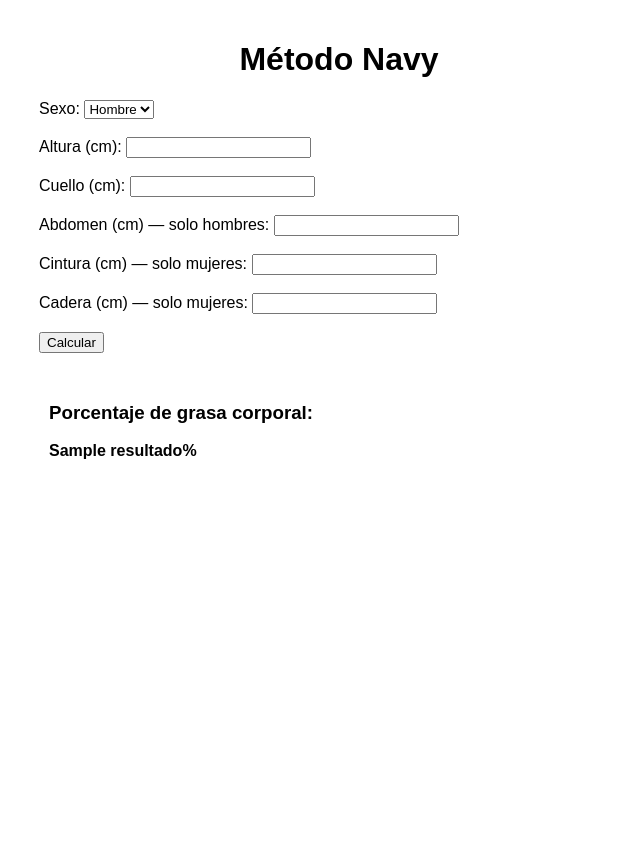
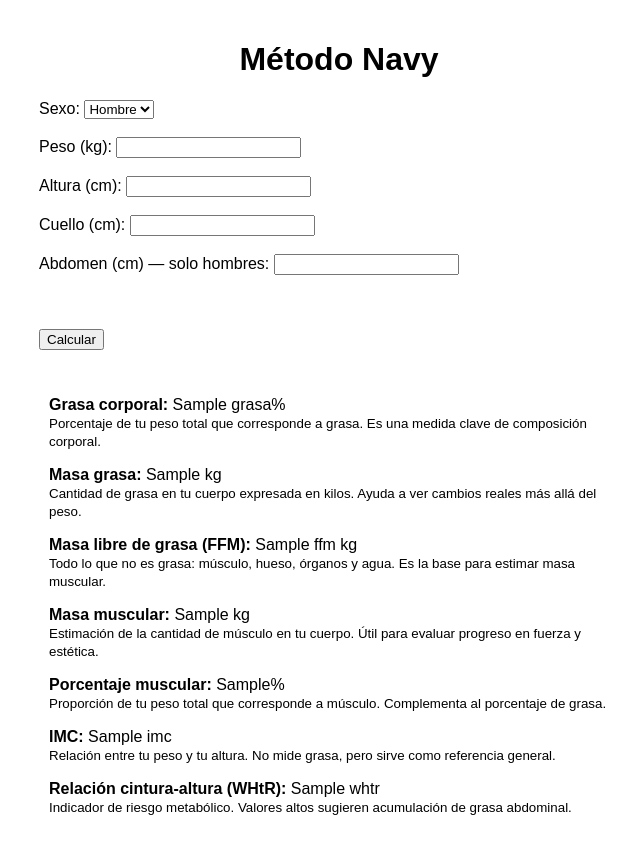
Before and after one commit to Jujuyarath/Nutricalculadora, a Flask app: template templates/index.html in a window 1280 px wide. Shown: the whole page, without its empty margins (301-941 px from the left). Before the commit the page ends 459 px from the top, so only its background shows below. Run offline with Flask 3, Linux system fonts and the light colour scheme; the template is opened without the code that fills it: most values are stand-ins (such as "Sample title", 1, 10 or a date in 2020).

Commit message:
Actualizacion: campos dinamicos segun sexo

```diff
--- a/app.py
+++ b/app.py
@@ -3,12 +3,41 @@ import math
 
 app = Flask(__name__)
 
-def calcular_grasa_navy(sexo, altura, cuello, abdomen=None, cintura=None, cadera=None):
-    if sexo =="M":
-        grasa = 86.010 *math.log10(abdomen - cuello) - 70.041 * math.log10(altura) + 36.76
+def calcular_medidas(sexo, peso, altura, cuello, abdomen=None, cintura=None, cadera=None):
+    #1. calcular % de grasa con formula navy
+    if sexo == "M":
+        grasa = 495 / (1.0324 - 0.19077 * math.log10(abdomen - cuello) + 0.15456 * math.log10(altura)) - 450
     else:
-        grasa = 163.205 * math.log10( cintura + cadera - cuello) - 97.684 * math.log10(altura) - 78.387
-    return grasa
+        grasa = 495 / (1.29579 - 0.35004 * math.log10(cintura + cadera - cuello) + 0.22100 * math.log10(altura)) - 450
+
+    #2. Masa grasa en kg
+    masa_grasa = peso * (grasa / 100)
+
+    #3. Masa libre de grasa (FFM)
+    ffm = peso - masa_grasa
+
+    #4. Masa muscular (estimada)
+    masa_muscular = ffm * 0.52
+
+    #5. % muscular
+    porcentaje_muscular = (masa_muscular / peso) * 100
+
+    #6. IMC
+    imc = peso / ((altura / 100) **2)
+
+    #7. Relacion cintura-alura
+    whtr = (cintura if sexo == "F" else abdomen) / altura
+
+    #8. Regresar todo en un diccionario
+    return {
+        "grasa": grasa,
+        "masa_grasa": masa_grasa,
+        "ffm": ffm,
+        "masa_muscular": masa_muscular,
+        "porcentaje_muscular": porcentaje_muscular,
+        "imc": imc,
+        "whtr": whtr
+    }
 
 @app.route("/", methods=["GET", "POST"])
 def index():
@@ -16,18 +45,17 @@ def index():
 
     if request.method == "POST":
         sexo = request.form["sexo"]
+        peso = float(request.form["peso"])
         altura = float(request.form["altura"])
         cuello = float(request.form["cuello"])
 
         if sexo == "M":
             abdomen =float(request.form["abdomen"])
-            grasa = calcular_grasa_navy(sexo, altura, cuello, abdomen=abdomen)
+            resultado = calcular_medidas(sexo, peso, altura, cuello, abdomen=abdomen)
         else:
             cintura = float(request.form["cintura"])
             cadera = float(request.form["cadera"])
-            grasa = calcular_grasa_navy(sexo, altura, cuello, cintura=cintura, cadera=cadera)
-
-        resultado = round(grasa, 2)
+            resultado = calcular_medidas(sexo, peso, altura, cuello, cintura=cintura, cadera=cadera)
 
     return render_template("index.html", resultado=resultado)
 
--- a/templates/index.html
+++ b/templates/index.html
@@ -13,36 +13,105 @@
 <h1>Método Navy</h1>
 
 <form method="POST">
+    <div>
         <label>Sexo:</label>
         <select name="sexo" required>
             <option value="M">Hombre</option>
             <option value="F">Mujer</option>
-    </select><br><br>
+        </select>
+    </div><br>
 
+    <div>
+        <label>Peso (kg):</label>
+        <input type="number" name="peso" required>
+    </div><br>
+
+    <div>
         <label>Altura (cm):</label>
-    <input type="number" name="altura" required><br><br>
+        <input type="number" name="altura" required>
+    </div><br>
 
+    <div>
         <label>Cuello (cm):</label>
-    <input type="number" name="cuello" required><br><br>
+        <input type="number" name="cuello" required>
+    </div><br>
 
+    <div>
         <label>Abdomen (cm) — solo hombres:</label>
-    <input type="number" name="abdomen"><br><br>
+        <input type="number" name="abdomen">
+    </div><br>
 
+    <div>
         <label>Cintura (cm) — solo mujeres:</label>
-    <input type="number" name="cintura"><br><br>
+        <input type="number" name="cintura">
+    </div><br>
 
+    <div>
         <label>Cadera (cm) — solo mujeres:</label>
-    <input type="number" name="cadera"><br><br>
+        <input type="number" name="cadera">
+    </div><br>
 
     <button type="submit">Calcular</button>
 </form>
 
 {% if resultado %}
 <div class="resultado">
-    <h3>Porcentaje de grasa corporal:</h3>
-    <p><strong>{{ resultado }}%</strong></p>
+    <p><strong>Grasa corporal:</strong> {{ resultado.grasa }}%
+    <br><small>Porcentaje de tu peso total que corresponde a grasa. Es una medida clave de composición corporal.</small></p>
+
+    <p><strong>Masa grasa:</strong> {{ resultado.masa_grasa }} kg
+    <br><small>Cantidad de grasa en tu cuerpo expresada en kilos. Ayuda a ver cambios reales más allá del peso.</small></p>
+
+    <p><strong>Masa libre de grasa (FFM):</strong> {{ resultado.ffm }} kg
+    <br><small>Todo lo que no es grasa: músculo, hueso, órganos y agua. Es la base para estimar masa muscular.</small></p>
+
+    <p><strong>Masa muscular:</strong> {{ resultado.masa_muscular }} kg
+    <br><small>Estimación de la cantidad de músculo en tu cuerpo. Útil para evaluar progreso en fuerza y estética.</small></p>
+
+    <p><strong>Porcentaje muscular:</strong> {{ resultado.porcentaje_muscular }}%
+    <br><small>Proporción de tu peso total que corresponde a músculo. Complementa al porcentaje de grasa.</small></p>
+
+    <p><strong>IMC:</strong> {{ resultado.imc }}
+    <br><small>Relación entre tu peso y tu altura. No mide grasa, pero sirve como referencia general.</small></p>
+
+    <p><strong>Relación cintura‑altura (WHtR):</strong> {{ resultado.whtr }}
+    <br><small>Indicador de riesgo metabólico. Valores altos sugieren acumulación de grasa abdominal.</small></p>
+
+
 </div>
 {% endif %}
 
+<script>
+function actualizarCampos() {
+    const sexo = document.querySelector('select[name="sexo"]').value;
+
+     const campoAbdomen = document.querySelector('input[name="abdomen"]').parentElement;
+     const campoCintura = document.querySelector('input[name="cintura"]').parentElement;
+     const campoCadera = document.querySelector('input[name="cadera"]').parentElement;
+
+     if(sexo === "M") {
+        campoAbdomen.style.display = "block";
+        campoCintura.style.display = "none";
+        campoCadera.style.display = "none";
+
+        document.querySelector('input[name="abdomen"]').required = true;
+        document.querySelector('input[name="cintura"]').required = false;
+        document.querySelector('input[name="cadera"]').required = false;
+
+    } else {
+        campoAbdomen.style.display = "none";
+        campoCintura.style.display = "block";
+        campoCadera.style.display = "block";
+
+        document.querySelector('input[name="abdomen"]').required = false;
+        document.querySelector('input[name="cintura"]').required = true;
+        document.querySelector('input[name="cadera"]').required = true;
+    }
+}
+
+document.addEventListener("DOMContentLoaded", actualizarCampos);
+document.querySelector('select[name="sexo"]').addEventListener("change", actualizarCampos);
+</script>
+
 </body>
 </html>
```
Lines whose indentation alone changed are shown as unchanged.
